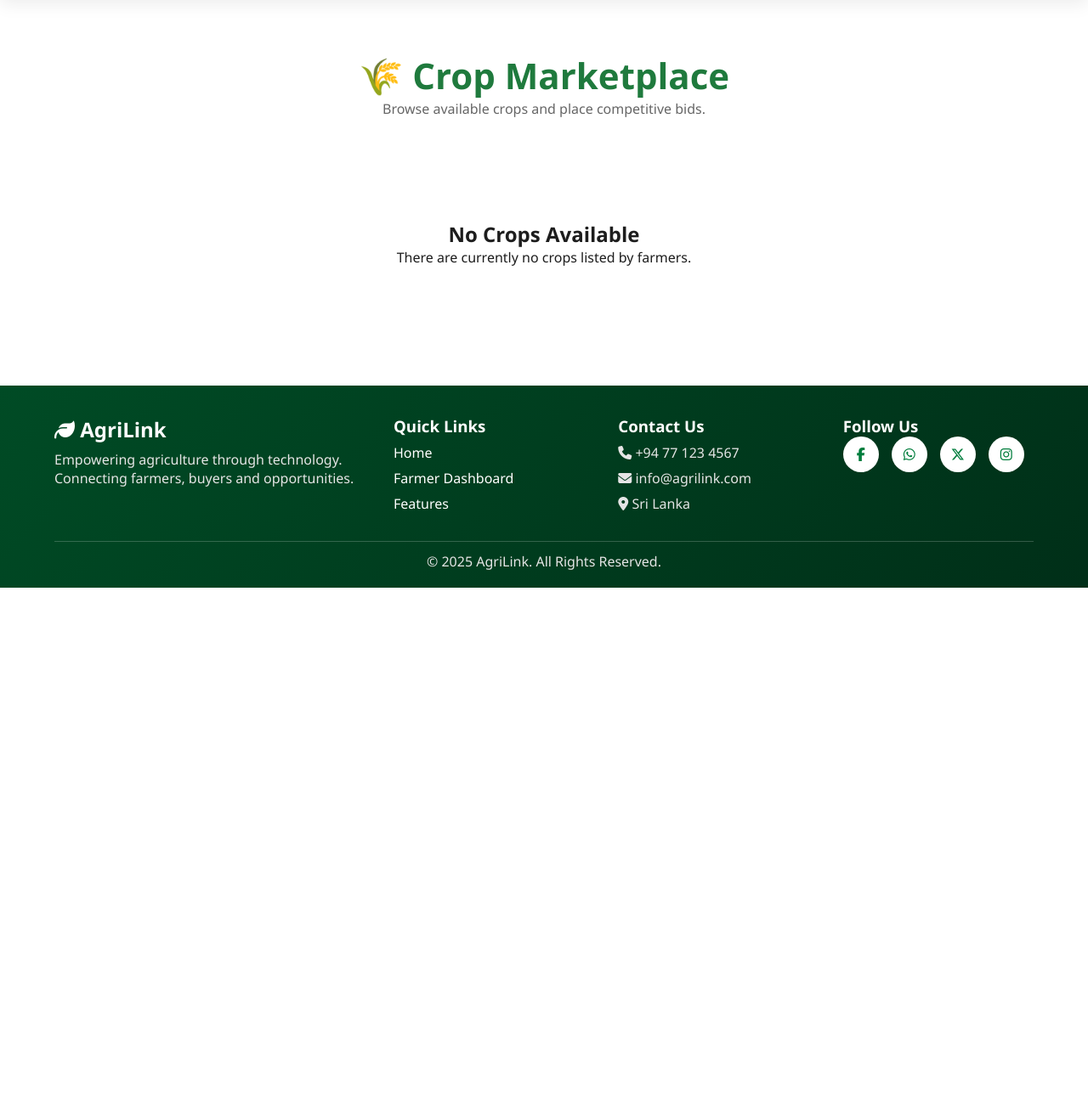
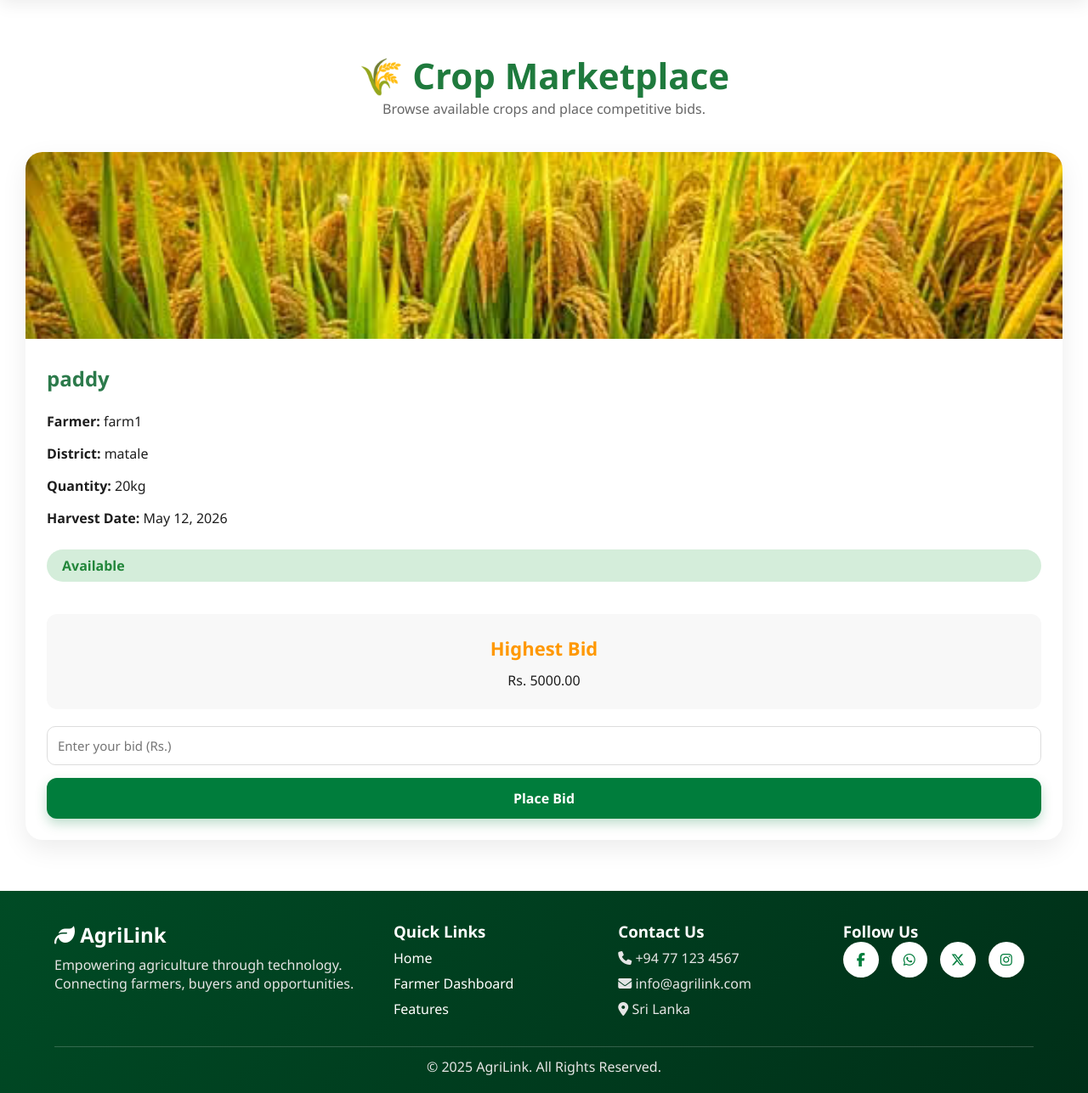
Before and after one commit to imtheking99/AgriLink, a Django app: page /bidding/ in a window 1280 px wide. Shown: the part 86-1373 px from the top of the page at 85% size. Before the commit the page ends 778 px from the top, so only its background shows below. Run offline with Django 5.2, Linux system fonts and the light colour scheme; a user stored in the database is signed in; data comes from the database, SQL or seed files in the repository; both versions use the stored data as it was after the commit.

Commit message:
feat: biddding

```diff
--- a/Pages/models.py
+++ b/Pages/models.py
@@ -45,7 +45,8 @@ class Bid(models.Model):
 
     buyer = models.ForeignKey(
         User,
-        on_delete=models.CASCADE
+        on_delete=models.CASCADE,
+        related_name="bids"
     )
 
     amount = models.DecimalField(
@@ -57,6 +58,10 @@ class Bid(models.Model):
         auto_now_add=True
     )
 
+    accepted = models.BooleanField(
+        default=False
+    )
+
     class Meta:
         ordering = ['-amount']
 
--- a/Pages/templates/Pages/bidding.html
+++ b/Pages/templates/Pages/bidding.html
@@ -11,6 +11,7 @@
     <p>Browse available crops and place competitive bids.</p>
 </div>
 
+
 {% if crops %}
 
 <div class="crop-grid">
@@ -19,71 +20,128 @@
 
 <div class="crop-card">
 
+
 <div class="crop-image">
-                <img src="{{ crop.crop_image.url }}" alt="{{ crop.crop_name }}">
+    <img src="{{ crop.crop_image.url }}"
+         alt="{{ crop.crop_name }}">
 </div>
+
 
 <div class="crop-details">
 
 <h2>{{ crop.crop_name }}</h2>
 
-                <p><strong>Farmer:</strong> {{ crop.farmer.username }}</p>
 
-                <p><strong>District:</strong> {{ crop.district }}</p>
+<p>
+<strong>Farmer:</strong>
+{{ crop.farmer.username }}
+</p>
 
-                <p><strong>Quantity:</strong> {{ crop.quantity }}</p>
 
-                <p><strong>Harvest Date:</strong> {{ crop.expected_harvest_date }}</p>
+<p>
+<strong>District:</strong>
+{{ crop.district }}
+</p>
+
+
+<p>
+<strong>Quantity:</strong>
+{{ crop.quantity }}
+</p>
+
+
+<p>
+<strong>Harvest Date:</strong>
+{{ crop.expected_harvest_date }}
+</p>
+
 
 <div class="status available">
     Available
 </div>
 
+
+
 <div class="highest-bid">
-                    Highest Bid
-                    <h3>
-                        {% if crop.highest_bid %}
-                            Rs. {{ crop.highest_bid }}
+
+<h3>Highest Bid</h3>
+
+
+{% with highest=crop.bids.first %}
+
+{% if highest %}
+
+<p>
+Rs. {{ highest.amount }}
+</p>
+
 {% else %}
-                            No bids yet
+
+<p>No bids yet</p>
+
 {% endif %}
-                    </h3>
+
+{% endwith %}
+
+
 </div>
 
-                <form method="POST" action="{% url 'place_bid' crop.id %}">
+
+
+<form method="POST">
+
 {% csrf_token %}
+
+
+<input type="hidden"
+       name="crop_id"
+       value="{{ crop.id }}">
+
 
 <input
 type="number"
-                        name="bid_amount"
+name="amount"
 step="0.01"
 min="1"
 placeholder="Enter your bid (Rs.)"
 required
 >
 
+
 <button type="submit" class="btn solid">
 Place Bid
 </button>
 
+
 </form>
+
 
 </div>
 
 </div>
 
+
 {% endfor %}
 
 </div>
 
+
 {% else %}
 
+
 <div class="empty-state">
+
 <h2>No Crops Available</h2>
-        <p>There are currently no crops listed by farmers.</p>
+
+<p>
+There are currently no crops listed by farmers.
+</p>
+
 </div>
 
+
 {% endif %}
+
 
 </section>
 
--- a/Pages/urls.py
+++ b/Pages/urls.py
@@ -12,4 +12,6 @@ urlpatterns = [
     path('farmer/delete/<int:pk>/', views.crop_delete, name='crop_delete'),
     path('buyer/', views.buyer_dashboard, name='buyer_dashboard'),
     path('bidding/', views.bidding_page, name='bidding_page'),
+    path('farmer/bids/', views.farmer_bids,name='farmer_bids'),
+    path('farmer/bids/accept/<int:bid_id>/', views.accept_bid,name='accept_bid'),
 ]
--- a/Pages/views.py
+++ b/Pages/views.py
@@ -3,7 +3,7 @@ from django.contrib.auth import login, logout
 from django.contrib.auth.decorators import login_required
 from django.contrib import messages
 
-from .models import Crop
+from .models import Crop, Bid
 from .forms import CropForm, RegistrationForm, FarmerLoginForm
 
 
@@ -155,5 +155,116 @@ def crop_delete(request, pk):
         return redirect('farmer_dashboard')
 
     return render(request, 'Pages/crop_confirm_delete.html', {'crop': crop})
+
+@login_required
 def bidding_page(request):
-    return render(request, 'Pages/bidding.html')
+
+    if request.user.userprofile.user_type != 'buyer':
+        return redirect('farmer_dashboard')
+
+    crops = Crop.objects.all().order_by('-created_at')
+
+    if request.method == "POST":
+
+        crop_id = request.POST.get('crop_id')
+        amount = request.POST.get('amount')
+
+        crop = get_object_or_404(Crop, id=crop_id)
+
+        Bid.objects.create(
+            crop=crop,
+            buyer=request.user,
+            amount=amount
+        )
+
+        messages.success(request, "Your bid has been placed successfully!")
+
+        return redirect('bidding_page')
+
+
+    return render(
+        request,
+        'Pages/bidding.html',
+        {'crops': crops}
+    )
+
+@login_required
+def farmer_bids(request):
+
+    if request.user.userprofile.user_type != 'farmer':
+        return redirect('buyer_dashboard')
+
+    crops = Crop.objects.filter(
+        farmer=request.user
+    )
+
+    bids = Bid.objects.filter(
+        crop__in=crops
+    ).order_by('-amount')
+
+
+    return render(
+        request,
+        'Pages/farmer_bids.html',
+        {
+            'bids': bids
+        }
+    )
+
+@login_required
+def accept_bid(request, bid_id):
+
+    if request.user.userprofile.user_type != 'farmer':
+        return redirect('buyer_dashboard')
+
+    bid = get_object_or_404(Bid, id=bid_id)
+
+    # Make sure this farmer owns this crop
+    if bid.crop.farmer != request.user:
+        messages.error(request, "You cannot accept this bid.")
+        return redirect('farmer_bids')
+
+
+    # Accept selected bid
+    bid.accepted = True
+    bid.save()
+
+
+    # Optional: Reject other bids for the same crop
+    Bid.objects.filter(
+        crop=bid.crop
+    ).exclude(
+        id=bid.id
+    ).update(
+        accepted=False
+    )
+
+
+    messages.success(
+        request,
+        f"Bid from {bid.buyer.username} accepted successfully!"
+    )
+
+
+    return redirect('farmer_bids')
+
+@login_required
+def farmer_deals(request):
+
+    if request.user.userprofile.user_type != 'farmer':
+        return redirect('buyer_dashboard')
+
+
+    deals = Bid.objects.filter(
+        crop__farmer=request.user,
+        accepted=True
+    ).order_by('-bid_date')
+
+
+    return render(
+        request,
+        'Pages/farmer_deals.html',
+        {
+            'deals': deals
+        }
+    )
```
Also changed, not shown: Pages/templates/Pages/farmer_bids.html (added, +113 -0 lines), Pages/templates/Pages/buyer_dashboard.html (line endings or trailing spaces), db.sqlite3. Lines whose indentation alone changed are shown as unchanged.
